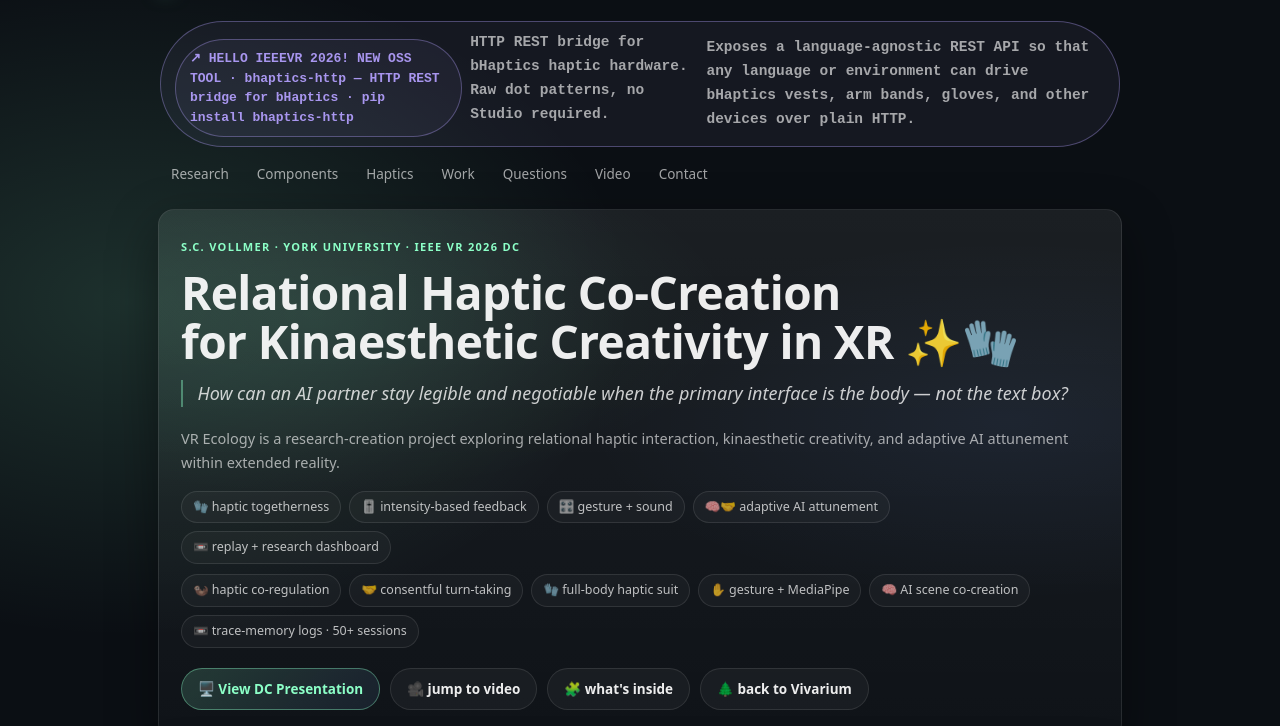
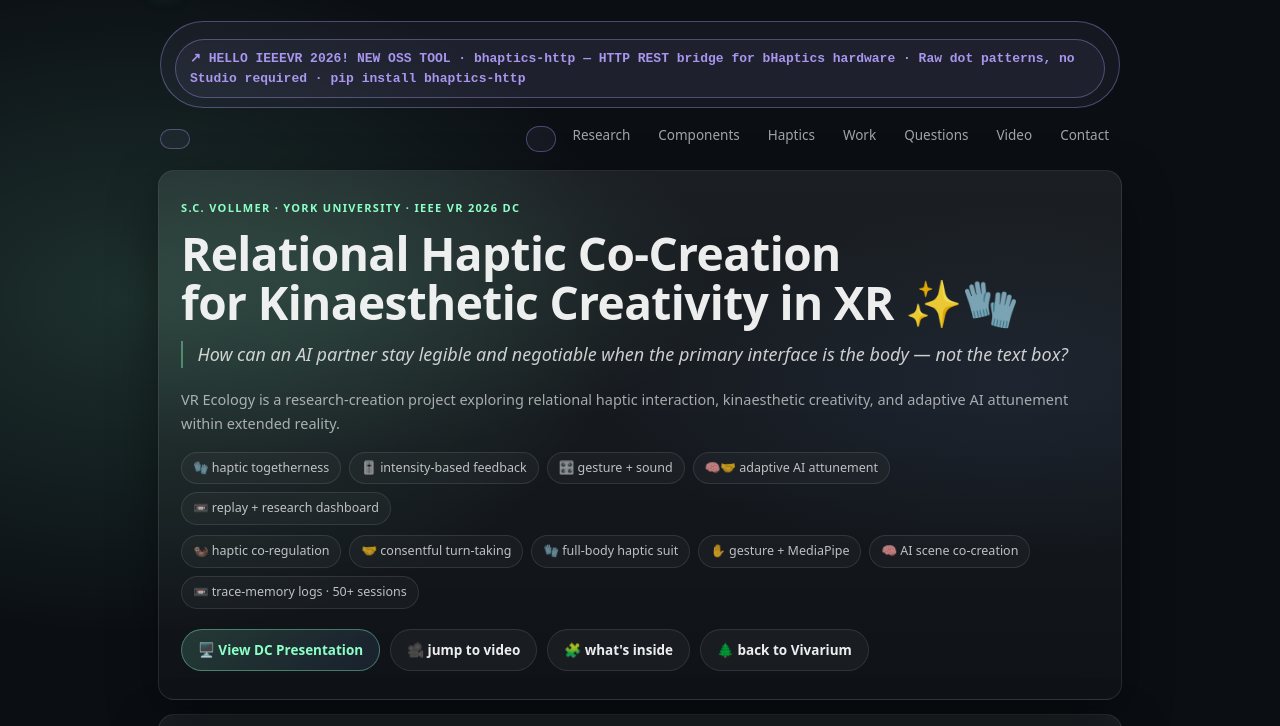
Before and after one commit to MissCrispenCakes/IEEEVR_2026, a plain HTML site: page docs/index.html in a window 1280 px wide. Shown: the part 59-785 px from the top of the page. Drawn offline with Linux system fonts and the light colour scheme.

Commit message:
Update index.html

```diff
--- a/docs/index.html
+++ b/docs/index.html
@@ -357,10 +357,7 @@
     </div>
     <div class="oss-link">
       <a class="oss-link" href="https://github.com/MissCrispenCakes/bhaptics-http" rel="noopener" target="_blank" style="margin-top:8px">
-        ↗ HELLO IEEEVR 2026! NEW OSS TOOL · bhaptics-http — HTTP REST bridge for bHaptics · pip install bhaptics-http
-      </a>
-      <p>HTTP REST bridge for bHaptics haptic hardware. Raw dot patterns, no Studio required.</p><br>
-      <p>Exposes a language-agnostic REST API so that any language or environment can drive bHaptics vests, arm bands, gloves, and other devices over plain HTTP.</p>
+        ↗ HELLO IEEEVR 2026! NEW OSS TOOL · bhaptics-http — HTTP REST bridge for bHaptics hardware · Raw dot patterns, no Studio required · pip install bhaptics-http
     </div>
     <nav aria-label="Site navigation">
       <a href="#research">Research</a>
```
